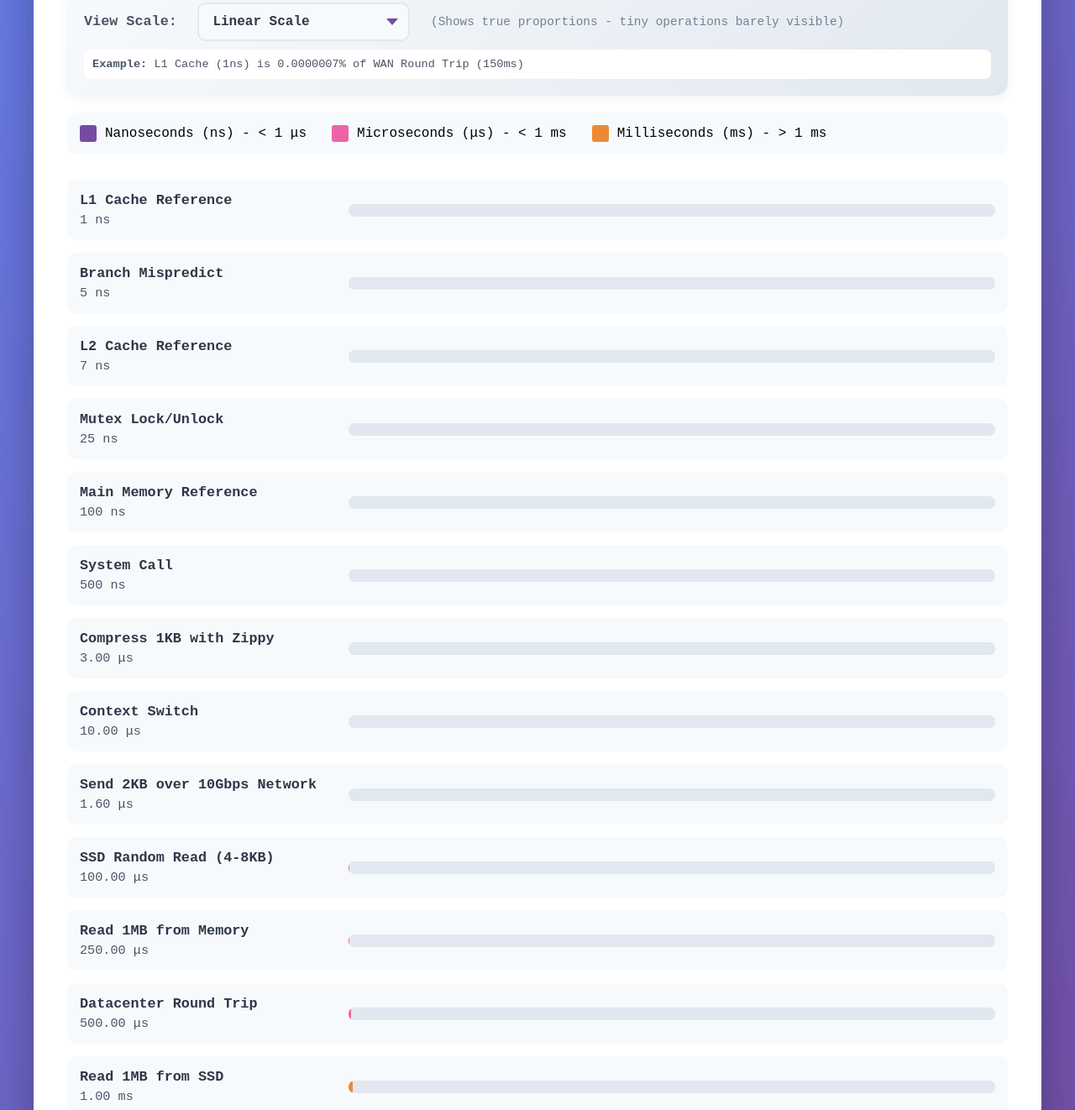
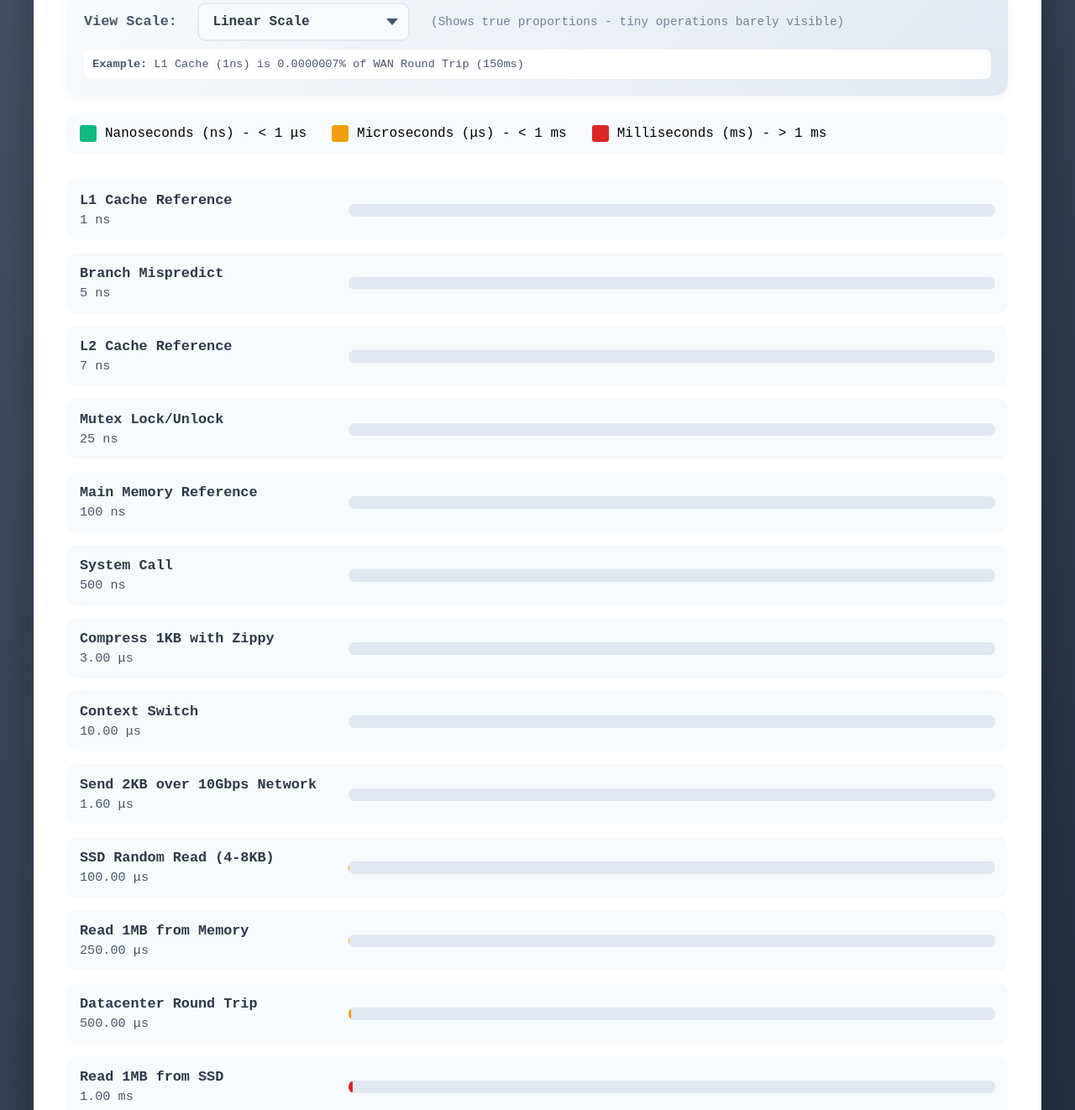
Before and after one commit to MartinKalema/latency-numbers, a website: page index.html in a window 1280 px wide. Shown: the part 218-1540 px from the top of the page at 84% size. Drawn offline with Linux system fonts and the light colour scheme.

Commit message:
style: replace purple/pink colors with professional slate and traffic light colors
- Background gradient: slate gray (#475569 to #1e293b)
- Header gradient: matching slate colors
- Bar colors: green (fast/ns), amber (medium/μs), red (slow/ms)
- More professional, gender-neutral color scheme

```diff
--- a/index.html
+++ b/index.html
@@ -14,7 +14,7 @@
         body {
             font-family: 'Courier New', Courier, monospace;
             padding: 20px;
-            background: linear-gradient(135deg, #667eea 0%, #764ba2 100%);
+            background: linear-gradient(135deg, #475569 0%, #1e293b 100%);
             min-height: 100vh;
         }
 
@@ -31,7 +31,7 @@
             color: #2d3748;
             margin-bottom: 10px;
             font-size: 2.5em;
-            background: linear-gradient(135deg, #667eea 0%, #764ba2 100%);
+            background: linear-gradient(135deg, #475569 0%, #1e293b 100%);
             -webkit-background-clip: text;
             -webkit-text-fill-color: transparent;
             background-clip: text;
@@ -181,7 +181,7 @@
 
         .comparison-mode select:focus {
             outline: none;
-            border-color: #764ba2;
+            border-color: #475569;
             background-color: #edf2f7;
         }
 
@@ -248,15 +248,15 @@
 
         <div class="legend">
             <div class="legend-item">
-                <div class="legend-box" style="background: #764ba2;"></div>
+                <div class="legend-box" style="background: #10b981;"></div>
                 <span>Nanoseconds (ns) - < 1 μs</span>
             </div>
             <div class="legend-item">
-                <div class="legend-box" style="background: #ed64a6;"></div>
+                <div class="legend-box" style="background: #f59e0b;"></div>
                 <span>Microseconds (μs) - < 1 ms</span>
             </div>
             <div class="legend-item">
-                <div class="legend-box" style="background: #ed8936;"></div>
+                <div class="legend-box" style="background: #dc2626;"></div>
                 <span>Milliseconds (ms) - > 1 ms</span>
             </div>
         </div>
@@ -297,9 +297,9 @@
         }
 
         function getBarColor(ns) {
-            if (ns >= 1e6) return '#ed8936'; // ms - orange
-            if (ns >= 1e3) return '#ed64a6'; // μs - pink
-            return '#764ba2'; // ns - purple
+            if (ns >= 1e6) return '#dc2626'; // ms - red
+            if (ns >= 1e3) return '#f59e0b'; // μs - amber
+            return '#10b981'; // ns - emerald green
         }
 
         function getScaledWidth(ns, mode) {
```
